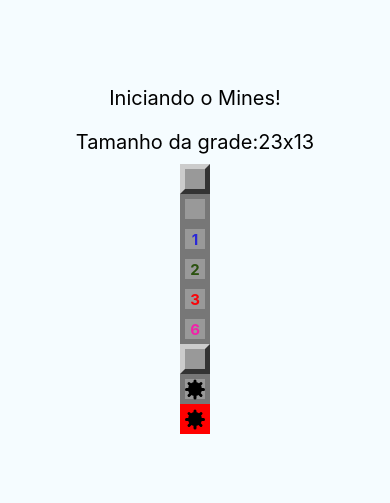
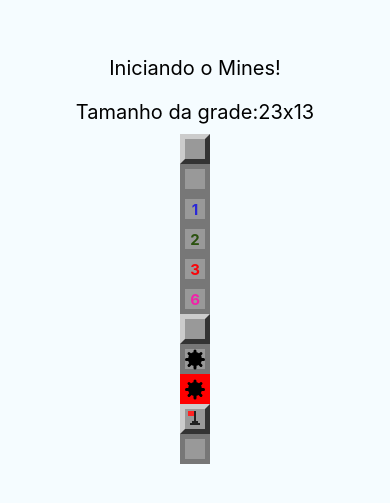
Before and after one commit to angelomedeiros/curso-react-native, a React Native app in the folder mines/: screen / in a window 390 px wide. Shown: the part 167-670 px from the top of the page. Built offline with nearby package versions, Linux system fonts and the light colour scheme.

Commit message:
Implementando o componente da bandeira dos campos da mina

```diff
--- a/mines/src/App.js
+++ b/mines/src/App.js
@@ -21,6 +21,8 @@
         <Field mined />
         <Field mined opened />
         <Field mined opened exploded />
+        <Field flagged />
+        <Field flagged opened />
       </View>
     )
   }
--- a/mines/src/componentes/Field.js
+++ b/mines/src/componentes/Field.js
@@ -2,13 +2,16 @@
 import { View, StyleSheet, Text } from 'react-native'
 import params from '../params'
 import Mine from './Mine'
+import Flag from './Flag'
 
 export default props => {
-  const { mined, opened, nearMines, exploded } = props
+  const { mined, opened, nearMines, exploded, flagged } = props
   const styleField = [styles.field]
+
   if ( opened ) styleField.push(styles.opened)
   if ( exploded ) styleField.push(styles.exploded)
-  if ( styleField.length === 1 ) styleField.push(styles.regular)
+  if ( flagged ) styleField.push(styles.flagged)
+  if ( !opened && !exploded ) styleField.push(styles.regular)
 
   let color = null
   if (nearMines > 0) {
@@ -24,6 +27,7 @@
         <Text style={[styles.label, { color }]}> {nearMines} </Text> :
         false }
       { mined && opened ? <Mine /> : false }
+      { flagged && !opened ? <Flag /> : false }
     </View>
   )
 }
--- /dev/null
+++ b/mines/src/componentes/Flag.js
@@ -0,0 +1,49 @@
+import React from 'react'
+import { View, StyleSheet } from 'react-native'
+
+export default props => {
+  return (
+    <View style={styles.container}>
+      <View style={styles.flagpole} />
+      <View style={styles.flag} />
+      <View style={styles.base1} />
+      <View style={styles.base2} />
+    </View>
+  )
+}
+
+const styles = StyleSheet.create({
+  container: {
+    marginTop: 2,
+  },
+  flagpole: {
+    position: 'absolute',
+    height: 14,
+    width: 2,
+    backgroundColor: '#222',
+    marginLeft: 9,
+  },
+  flag: {
+    position: 'absolute',
+    height: 5,
+    width: 6,
+    backgroundColor: '#f22',
+    marginLeft: 3
+  },
+  base1: {
+    position: 'absolute',
+    height: 2,
+    width: 6,
+    marginLeft: 7,
+    marginTop: 10,
+    backgroundColor: '#222',
+  },
+  base2: {
+    position: 'absolute',
+    height: 2,
+    width: 10,
+    marginLeft: 5,
+    marginTop: 12,
+    backgroundColor: '#222',
+  }
+})
```
